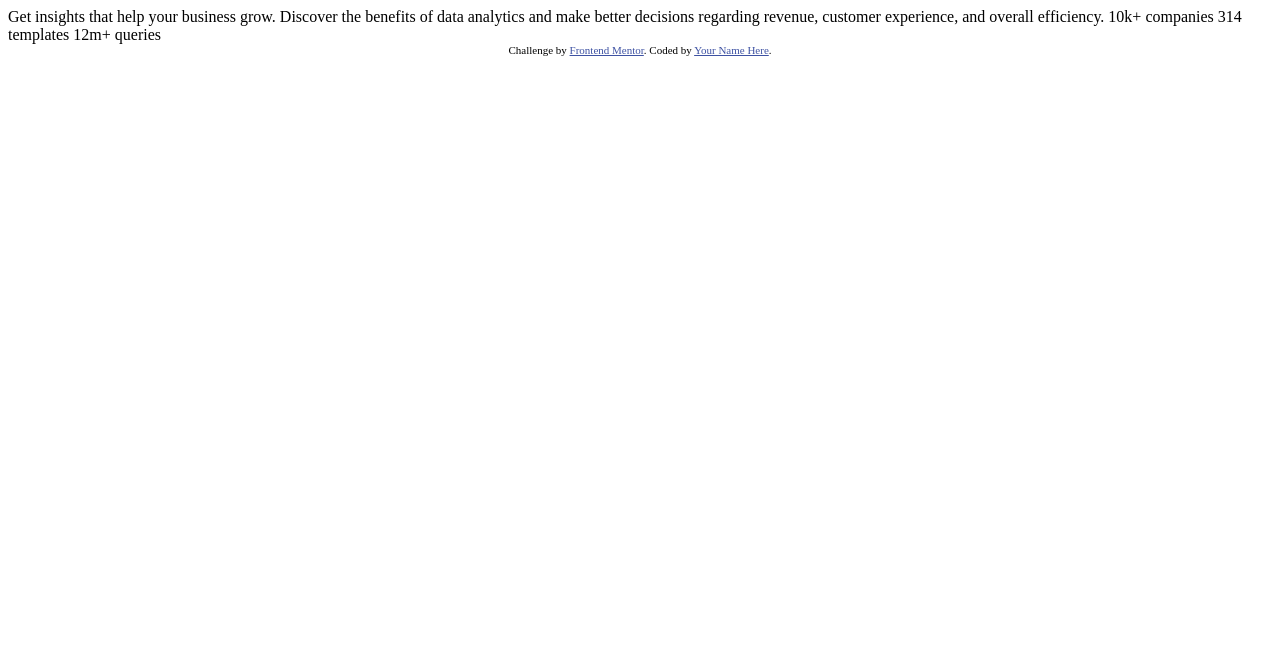
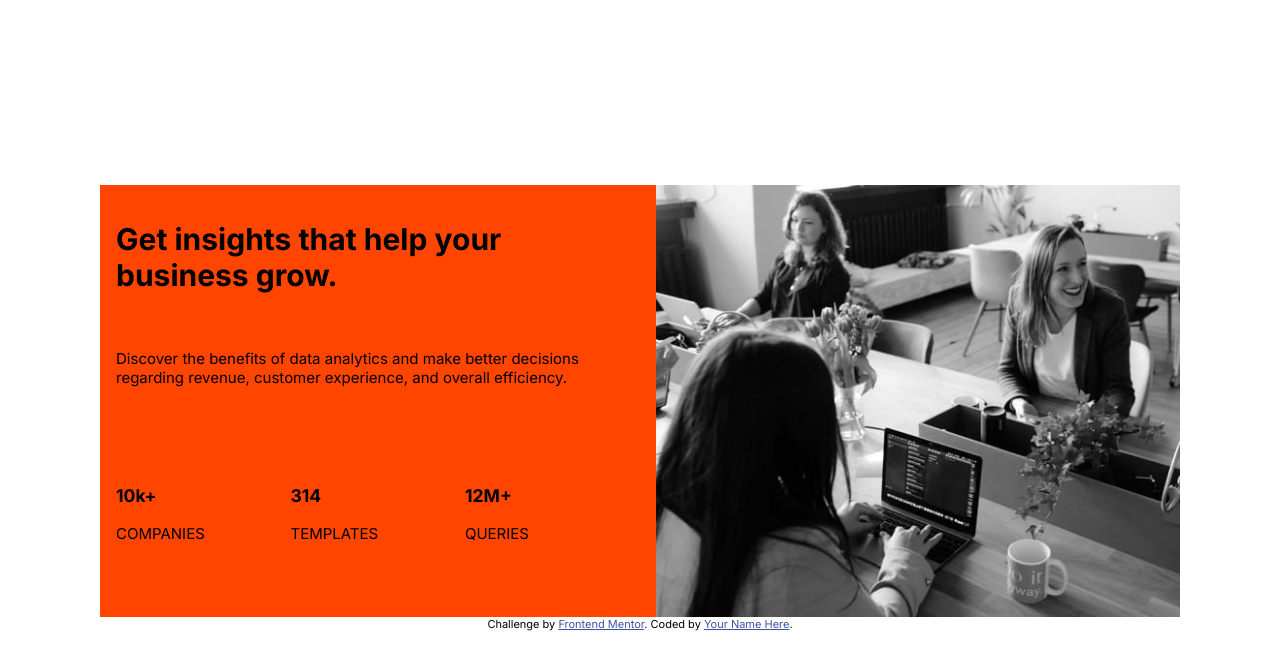
Before and after one commit to dannygomes/Stats-preview-card-component-challenge, a plain HTML site: page index.html in a window 1280 px wide. Drawn offline with Linux system fonts and the light colour scheme.

Commit message:
Added all components, made basic layout

```diff
--- a/index.html
+++ b/index.html
@@ -5,29 +5,49 @@
   <meta name="viewport" content="width=device-width, initial-scale=1.0"> <!-- displays site properly based on user's device -->
 
   <link rel="icon" type="image/png" sizes="32x32" href="./images/favicon-32x32.png">
-
+  <link rel="preconnect" href="https://fonts.googleapis.com">
+  <link rel="preconnect" href="https://fonts.gstatic.com" crossorigin>
+  <link href="https://fonts.googleapis.com/css2?family=Inter:wght@400;700&family=Lexend+Deca&display=swap" rel="stylesheet">
   <title>Frontend Mentor | Stats preview card component</title>
 
+  <link rel="stylesheet" href="style.css">
   <!-- Feel free to remove these styles or customise in your own stylesheet 👍 -->
-  <style>
-    .attribution { font-size: 11px; text-align: center; }
-    .attribution a { color: hsl(228, 45%, 44%); }
-  </style>
 </head>
 <body>
 
-  Get insights that help your business grow.
+  <main>
+    <div id="text-container">
+      <h1 id="main-header">Get <span>insights</span> that help your business grow.</h1>
+      <p id="intro">Discover the benefits of data analytics and make better decisions regarding revenue, customer
+        experience, and overall efficiency.
+      </p>
 
-  Discover the benefits of data analytics and make better decisions regarding revenue, customer
-  experience, and overall efficiency.
 
-  10k+ companies
-  314 templates
-  12m+ queries
+      <div id="companies">
+        <h3>10k+</h3>
+        <p>COMPANIES</p>
+      </div>
 
-  <div class="attribution">
+      <div id="templates">
+        <h3>314</h3>
+        <p>TEMPLATES</p>
+      </div>
+
+      <div id="queries">
+        <h3>12M+</h3>
+        <p>QUERIES</p>
+       </div>
+
+    </div>
+
+    <div id="img-container">
+      <img src="./images/image-header-desktop.jpg" alt="">
+    </div>
+  </main>
+
+  <footer class="attribution">
     Challenge by <a href="https://www.frontendmentor.io?ref=challenge" target="_blank">Frontend Mentor</a>.
     Coded by <a href="#">Your Name Here</a>.
-  </div>
+  </footer>
 </body>
 </html>
--- a/style.css
+++ b/style.css
@@ -0,0 +1,62 @@
+body {
+    font-family: 'Inter', sans-serif;
+    /*font-family: 'Lexend Deca', sans-serif;*/
+    min-height: 100vh;
+    display: flex;
+    flex-direction: column;
+    justify-content: center;
+    align-items: center;
+    font-size: 15px;
+}
+
+main {
+    background-color: orangered;
+    width: 67.5rem;
+    display: flex;
+}
+
+#text-container {
+    flex-basis: 50%;
+    flex-grow: 0;
+    display: grid;
+    grid-template-columns: 33.3% 33.3% 33.3%;
+    grid-template-rows: 33.3% 33.3% 33.3%;
+    grid-template-areas: "header header header"
+                         "intro intro intro"
+                         "companies templates queries";
+    padding: 1rem;
+}
+
+#main-header {
+    grid-area: header;
+}
+
+#intro {
+    grid-area: intro;
+}
+
+#companies {
+    grid-area: companies;
+}
+
+#templates {
+    grid-area: templates;
+}
+
+#queries {
+    grid-area: queries;
+}
+
+#img-container {
+    grid-area: side-image;
+}
+
+img {
+    display: block;
+    max-width: 100%;
+}
+
+
+/********/
+.attribution { font-size: 11px; text-align: center; }
+.attribution a { color: hsl(228, 45%, 44%); }
```
